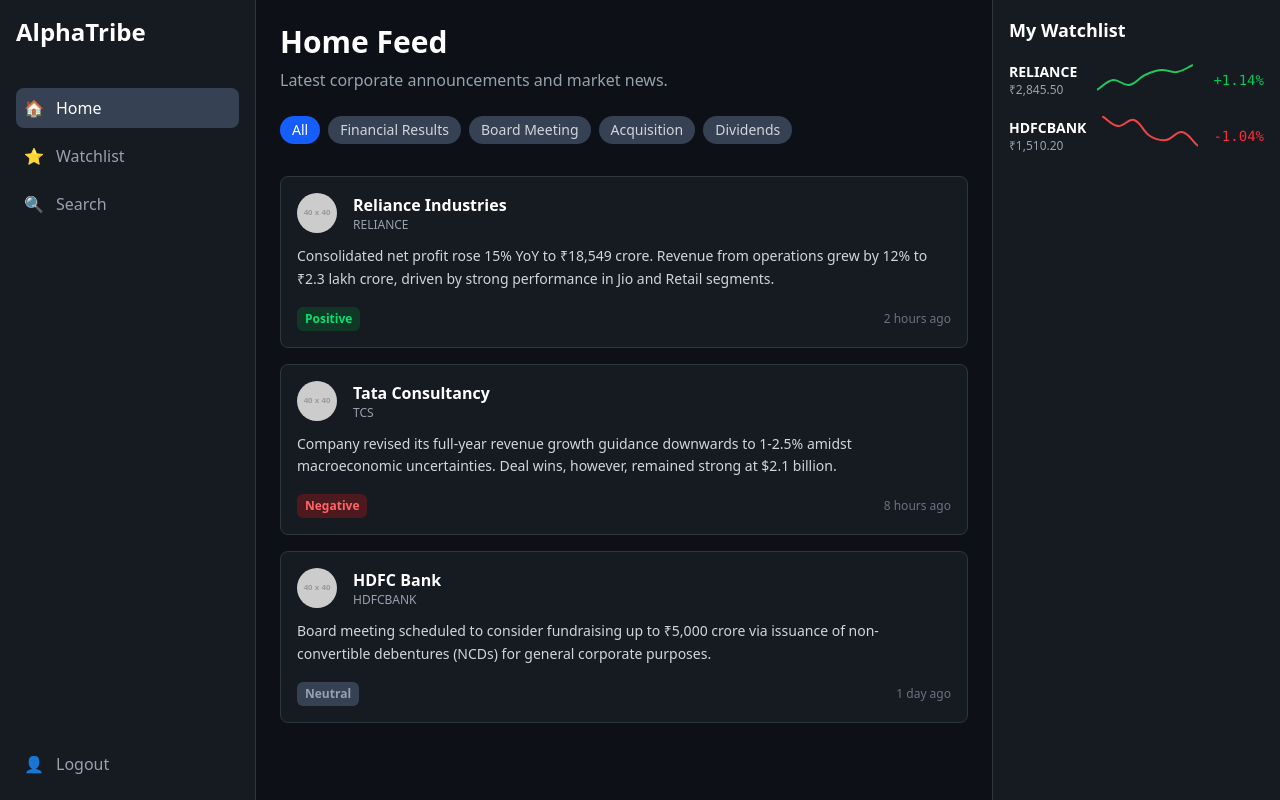
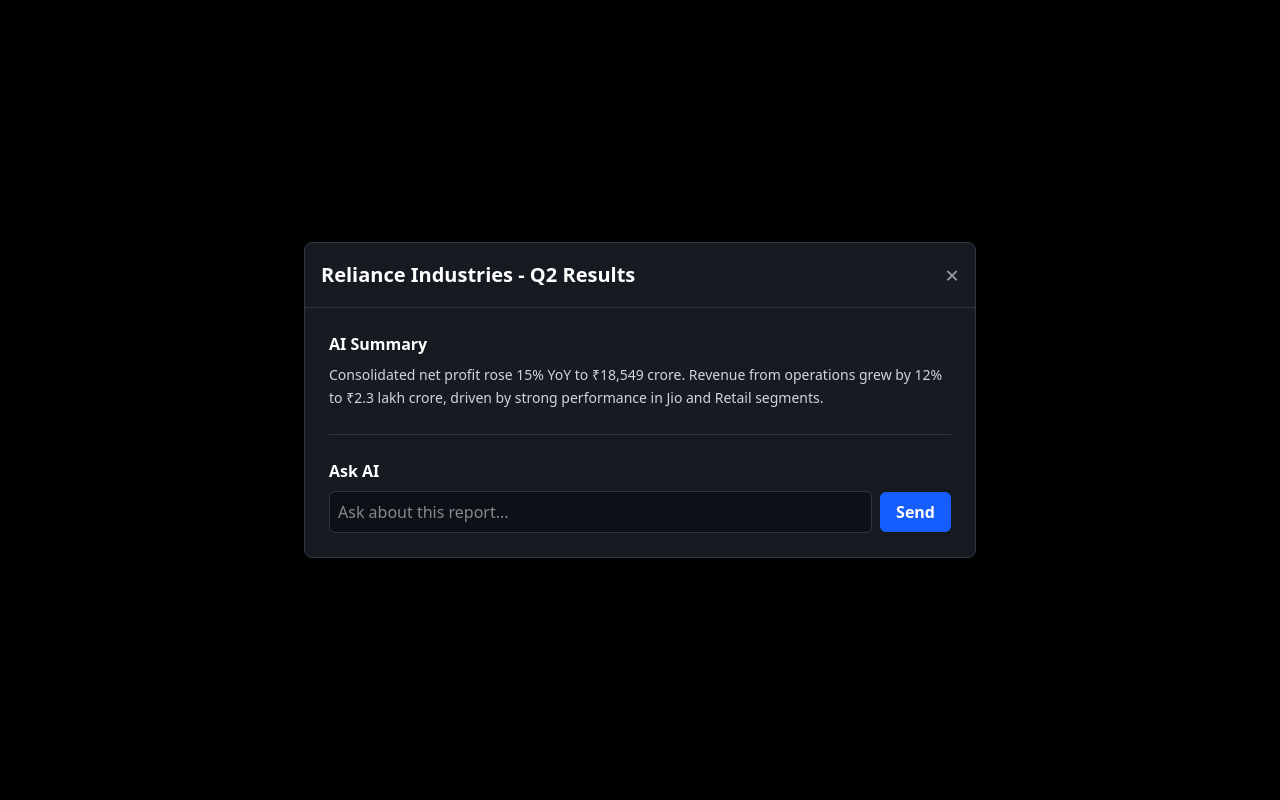
Before and after one commit to Vikhyat22/ArthGyan, a React (Vite) app: page / in a window 1280 px wide. Both pictures are taken after a click on the element 624 px from the left and 261 px from the top of the page. Built offline with nearby package versions, Linux system fonts and the light colour scheme.

Commit message:
feat: implement functional announcement modal

```diff
--- /dev/null
+++ b/src/components/shared/AnnouncementModal.jsx
@@ -0,0 +1,54 @@
+import React from 'react';
+
+// This component receives three "props":
+// 1. `isOpen`: A boolean to determine if the modal should be visible.
+// 2. `onClose`: A function to call when the user wants to close the modal.
+// 3. `announcement`: The data object for the selected announcement.
+const AnnouncementModal = ({ isOpen, onClose, announcement }) => {
+  // If the modal isn't open, or if there's no announcement data, render nothing.
+  if (!isOpen || !announcement) {
+    return null;
+  }
+
+  return (
+    // This is the semi-transparent background overlay
+    <div
+      className="fixed inset-0 bg-black bg-opacity-70 flex items-center justify-center z-50"
+      onClick={onClose} // Allow closing by clicking the background
+    >
+      {/* This is the modal content itself */}
+      <div
+        className="bg-[#161b22] border border-[#30363d] rounded-lg shadow-xl w-full max-w-2xl flex flex-col max-h-[80vh]"
+        onClick={(e) => e.stopPropagation()} // Prevents closing when clicking inside the modal
+      >
+        {/* Modal Header */}
+        <div className="flex justify-between items-center p-4 border-b border-[#30363d]">
+          <h3 className="text-xl font-bold text-white">{announcement.name} - Q2 Results</h3>
+          <button onClick={onClose} className="text-gray-400 hover:text-white text-2xl">&times;</button>
+        </div>
+
+        {/* Modal Body */}
+        <div className="p-6 overflow-y-auto space-y-6">
+          <div>
+            <h4 className="font-bold text-white mb-2">AI Summary</h4>
+            <p className="text-sm text-gray-300 leading-relaxed">{announcement.summary}</p>
+          </div>
+
+          <div className="border-t border-[#30363d] pt-6">
+            <h4 className="font-bold text-white mb-2">Ask AI</h4>
+            <div className="flex items-center space-x-2">
+              <input
+                type="text"
+                placeholder="Ask about this report..."
+                className="flex-grow bg-[#0d1117] border border-[#30363d] rounded-md p-2 text-white focus:outline-none"
+              />
+              <button className="bg-blue-600 text-white font-semibold rounded-md px-4 py-2">Send</button>
+            </div>
+          </div>
+        </div>
+      </div>
+    </div>
+  );
+};
+
+export default AnnouncementModal;
--- a/src/pages/HomePage.jsx
+++ b/src/pages/HomePage.jsx
@@ -1,37 +1,33 @@
-import React from 'react';
+import React, { useState } from 'react'; // Import useState
 import FilterChips from '../components/shared/FilterChips';
 import AnnouncementCard from '../components/shared/AnnouncementCard';
+import AnnouncementModal from '../components/shared/AnnouncementModal'; // Import the new modal
 
-// Placeholder data for the announcement cards.
-// Later, this will come from your backend API.
 const announcements = [
-  {
-    logo: 'https://placehold.co/40x40/161b22/FFFFFF?text=R',
-    name: 'Reliance Industries',
-    ticker: 'RELIANCE',
-    summary: 'Consolidated net profit rose 15% YoY to ₹18,549 crore. Revenue from operations grew by 12% to ₹2.3 lakh crore, driven by strong performance in Jio and Retail segments.',
-    sentiment: 'Positive',
-    timestamp: '2 hours ago',
-  },
-  {
-    logo: 'https://placehold.co/40x40/161b22/FFFFFF?text=TCS',
-    name: 'Tata Consultancy',
-    ticker: 'TCS',
-    summary: 'Company revised its full-year revenue growth guidance downwards to 1-2.5% amidst macroeconomic uncertainties. Deal wins, however, remained strong at $2.1 billion.',
-    sentiment: 'Negative',
-    timestamp: '8 hours ago',
-  },
-  {
-    logo: 'https://placehold.co/40x40/161b22/FFFFFF?text=H',
-    name: 'HDFC Bank',
-    ticker: 'HDFCBANK',
-    summary: 'Board meeting scheduled to consider fundraising up to ₹5,000 crore via issuance of non-convertible debentures (NCDs) for general corporate purposes.',
-    sentiment: 'Neutral',
-    timestamp: '1 day ago',
-  },
+  { id: 1, logo: 'https://placehold.co/40x40/161b22/FFFFFF?text=R', name: 'Reliance Industries', ticker: 'RELIANCE', summary: 'Consolidated net profit rose 15% YoY to ₹18,549 crore. Revenue from operations grew by 12% to ₹2.3 lakh crore, driven by strong performance in Jio and Retail segments.', sentiment: 'Positive', timestamp: '2 hours ago' },
+  { id: 2, logo: 'https://placehold.co/40x40/161b22/FFFFFF?text=TCS', name: 'Tata Consultancy', ticker: 'TCS', summary: 'Company revised its full-year revenue growth guidance downwards to 1-2.5% amidst macroeconomic uncertainties. Deal wins, however, remained strong at $2.1 billion.', sentiment: 'Negative', timestamp: '8 hours ago' },
+  { id: 3, logo: 'https://placehold.co/40x40/161b22/FFFFFF?text=H', name: 'HDFC Bank', ticker: 'HDFCBANK', summary: 'Board meeting scheduled to consider fundraising up to ₹5,000 crore via issuance of non-convertible debentures (NCDs) for general corporate purposes.', sentiment: 'Neutral', timestamp: '1 day ago' },
 ];
 
 const HomePage = () => {
+  // STEP 1: Create state to manage the modal's visibility.
+  const [isModalOpen, setIsModalOpen] = useState(false);
+
+  // STEP 2: Create state to hold the data of the announcement that was clicked.
+  const [selectedAnnouncement, setSelectedAnnouncement] = useState(null);
+
+  // STEP 3: Create a function to handle opening the modal.
+  const handleOpenModal = (announcement) => {
+    setSelectedAnnouncement(announcement);
+    setIsModalOpen(true);
+  };
+
+  // STEP 4: Create a function to handle closing the modal.
+  const handleCloseModal = () => {
+    setIsModalOpen(false);
+    setSelectedAnnouncement(null);
+  };
+
   return (
     <div>
       <h1 className="text-3xl font-bold text-white mb-2">Home Feed</h1>
@@ -40,11 +36,20 @@
       <FilterChips />
 
       <div className="space-y-4">
-        {/* We loop through the placeholder data and render a card for each item */}
-        {announcements.map((announcement, index) => (
-          <AnnouncementCard key={index} data={announcement} />
+        {announcements.map((announcement) => (
+          // STEP 5: Pass the handleOpenModal function to each card.
+          <div key={announcement.id} onClick={() => handleOpenModal(announcement)}>
+            <AnnouncementCard data={announcement} />
+          </div>
         ))}
       </div>
+
+      {/* STEP 6: Render the modal and pass the necessary state and functions to it. */}
+      <AnnouncementModal
+        isOpen={isModalOpen}
+        onClose={handleCloseModal}
+        announcement={selectedAnnouncement}
+      />
     </div>
   );
 };
```
